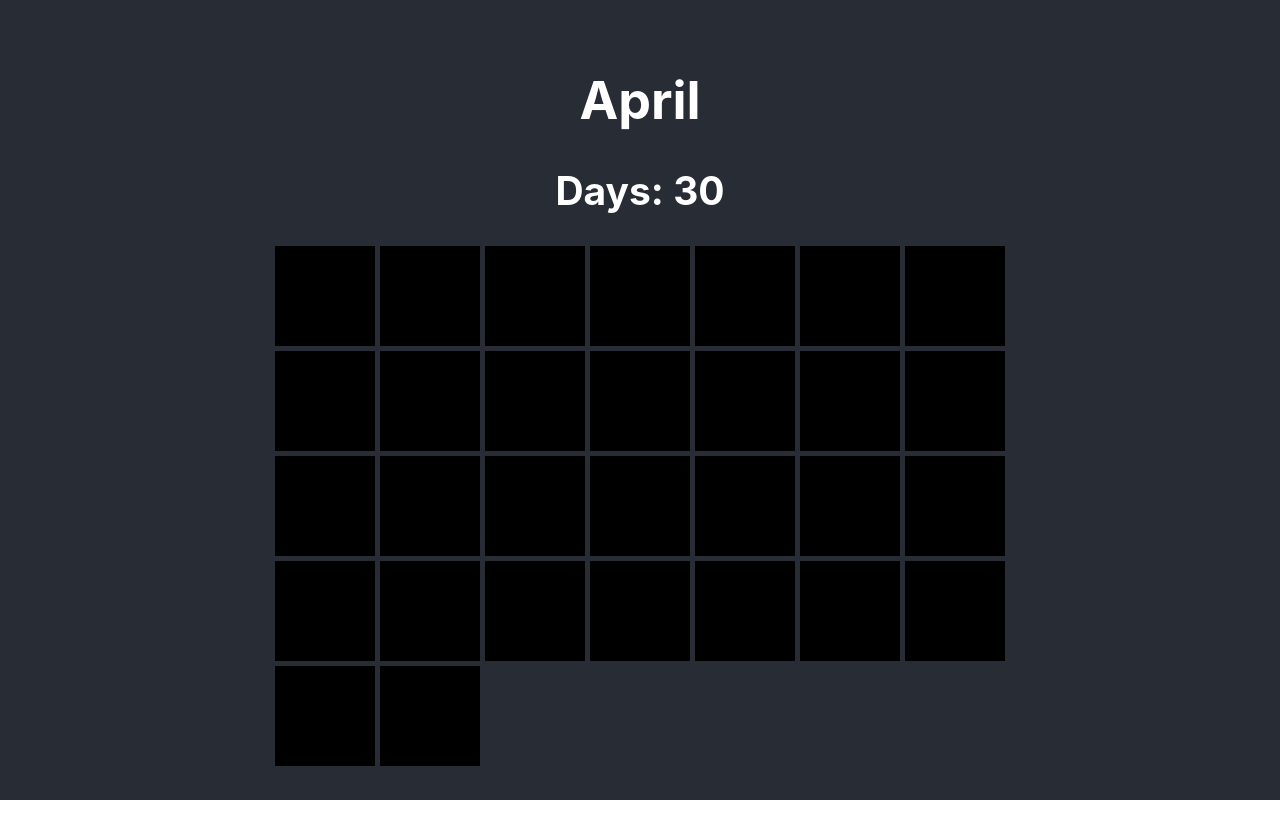
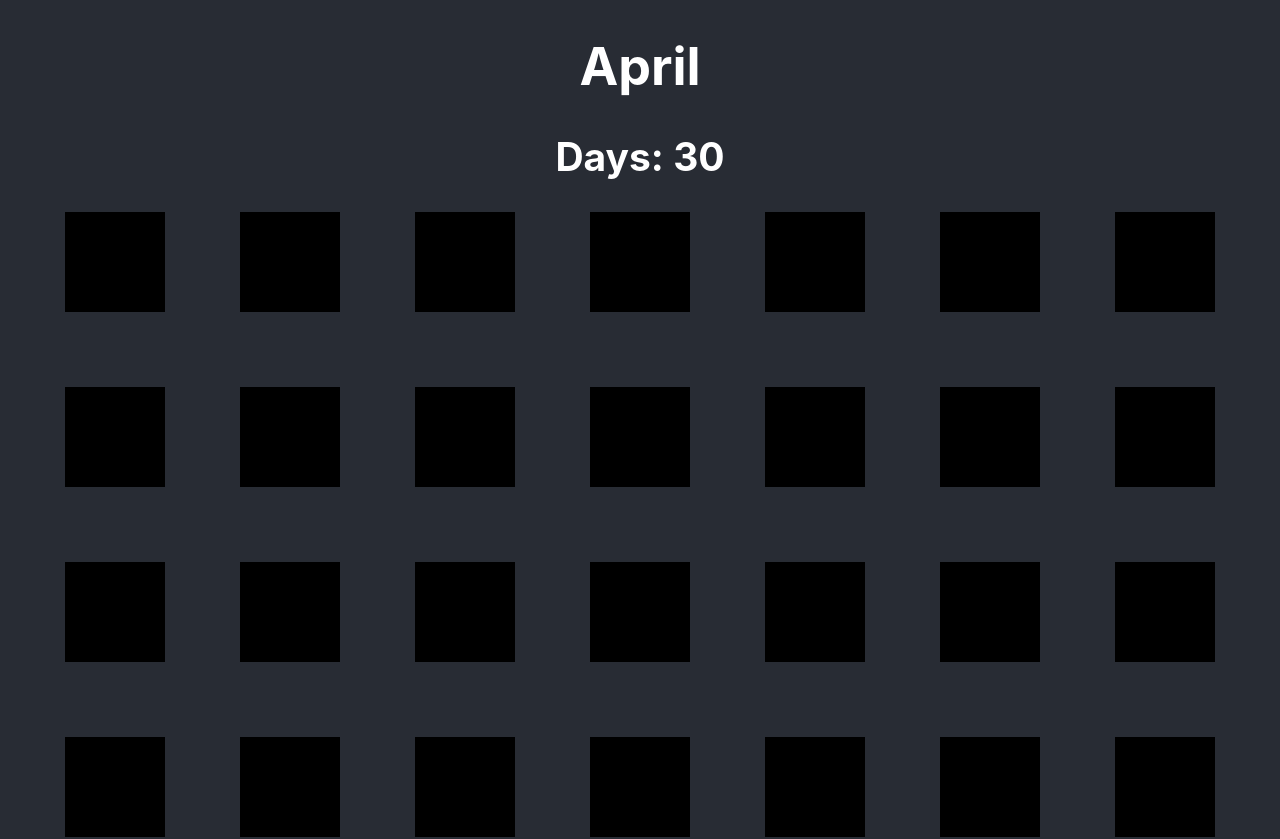
Before and after one commit to jjadeseravla/sleep-tracker, a React (Create React App) app: page / in a window 1280 px wide. Shown: the top 839 px of the page. Before the commit the page ends 800 px from the top, so only its background shows below. Built offline with nearby package versions, Linux system fonts and the light colour scheme.

Commit message:
clean up

```diff
--- a/src/components/Grid.js
+++ b/src/components/Grid.js
@@ -8,7 +8,6 @@ const monthNames = ["January", "February", "March", "April", "May", "June",
 
 export const Grid = () => {
   const [monthLength, setMonthLength] = useState(createMonthLength(MONTH_LENGTH));
-  //const [sqColour, setSqColour] =
 
   return (
     <div>
--- a/src/components/grid.css
+++ b/src/components/grid.css
@@ -1,7 +1,7 @@
 .container {
   display: grid;
   grid-template-columns: 1fr 1fr 1fr 1fr 1fr 1fr 1fr;
-  grid-gap: 5px;
+  grid-gap: 75px;
 }
 
 .square {
```
